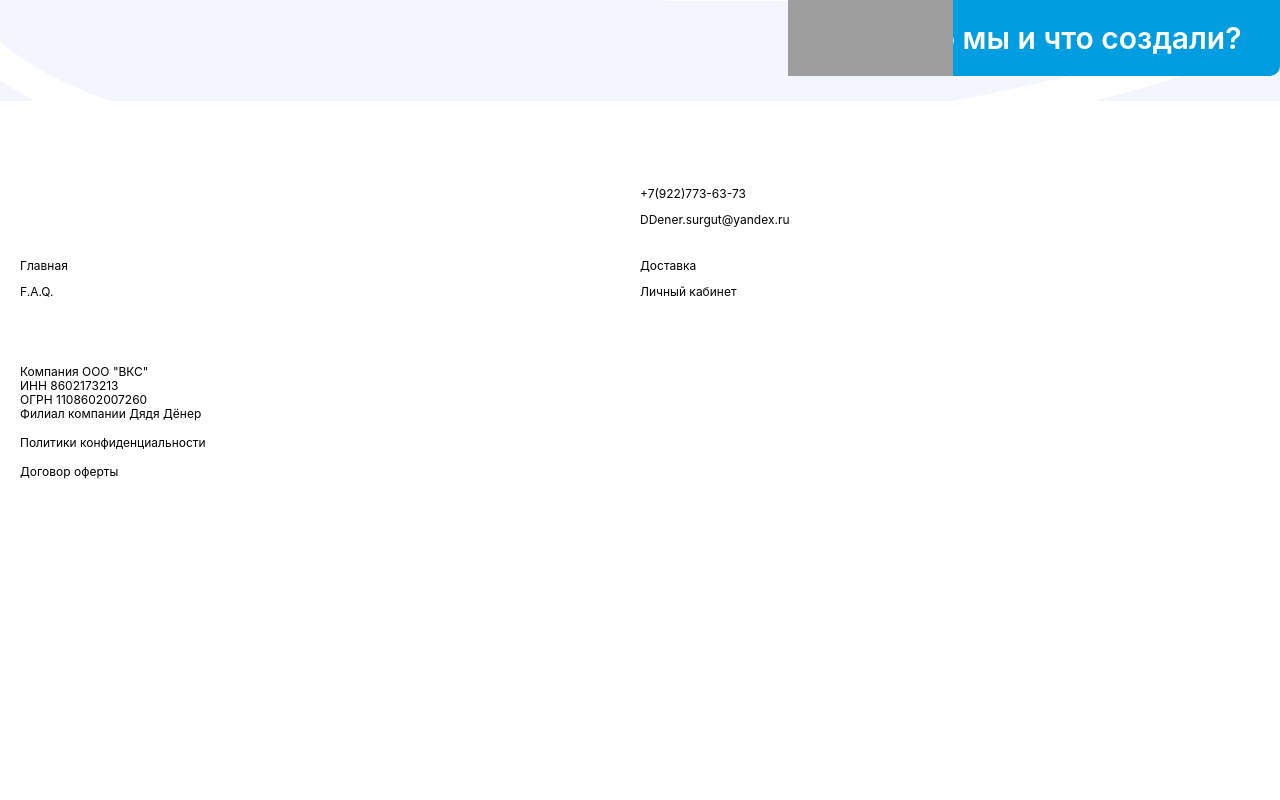
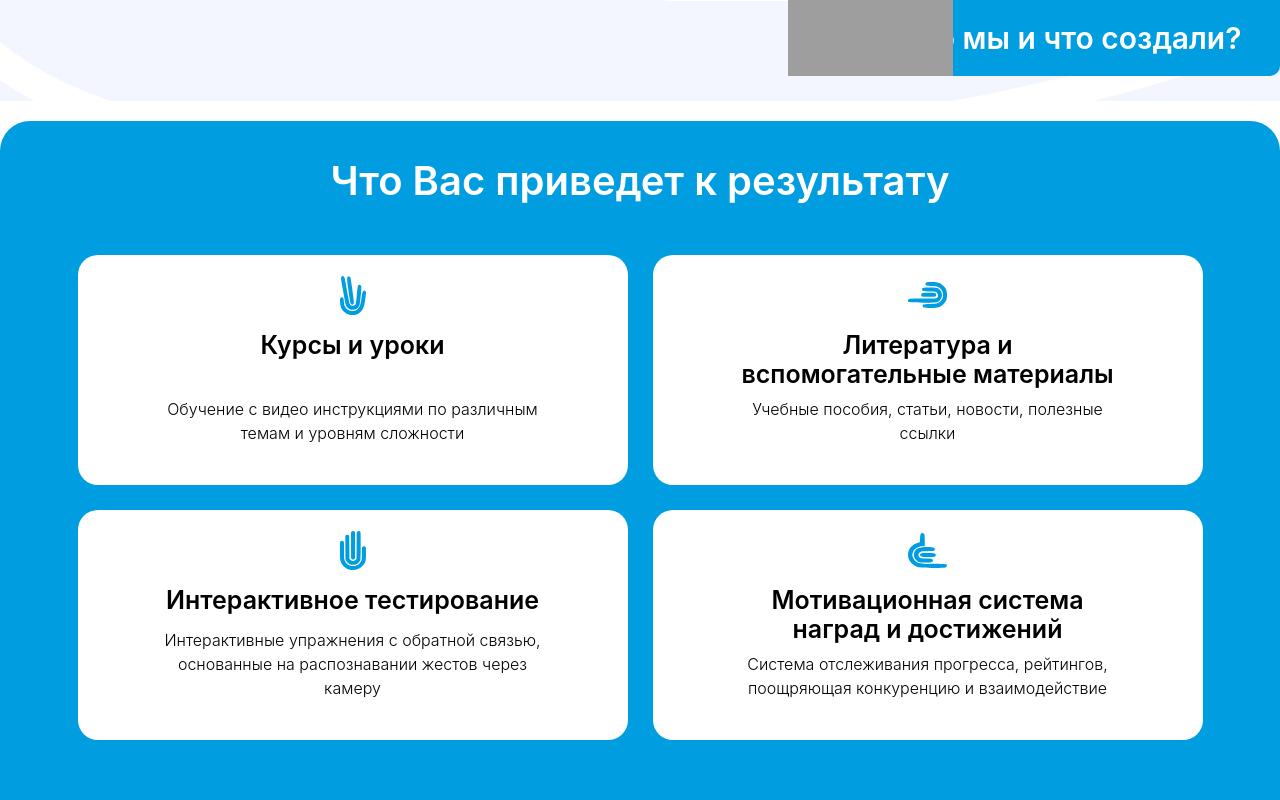
Before and after one commit to EgorVoronin06/ProjectGrant_gesture-location, a SvelteKit app in the folder frontend/: page / in a window 1280 px wide. Shown: the part 3260-4060 px from the top of the page. Before the commit the page ends 3784 px from the top, so only its background shows below. Built offline with nearby package versions, Linux system fonts and the light colour scheme; grey boxes are pictures that could not be loaded.

Commit message:
add LearningTool component

```diff
--- /dev/null
+++ b/frontend/src/lib/components/learningTools/LearningTools.svelte
@@ -0,0 +1,68 @@
+<script lang="ts">
+	import ToolCard from './ToolCard.svelte';
+
+	let props = $props();
+
+	let tools = [
+		{
+			title: 'Курсы и уроки',
+			description: 'Обучение с видео инструкциями по различным темам и уровням сложности',
+			icon: '/icons/courses.svg'
+		},
+		{
+			title: 'Литература и вспомогательные материалы',
+			description: 'Учебные пособия, статьи, новости, полезные ссылки',
+			icon: '/icons/literature.svg'
+		},
+		{
+			title: 'Интерактивное тестирование',
+			description:
+				'Интерактивные упражнения с обратной связью, основанные на распознавании жестов через камеру',
+			icon: '/icons/interactive.svg'
+		},
+		{
+			title: 'Мотивационная система наград и достижений',
+			description:
+				'Система отслеживания прогресса, рейтингов, поощряющая конкуренцию и взаимодействие',
+			icon: '/icons/motivation.svg'
+		}
+	];
+</script>
+
+<section class="learning-tools">
+	<div class="container learning-tools__containers">
+		<h2 class="section-title learning-tools__title">Что Вас приведет к результату</h2>
+		<div class="learning-tools__list tools">
+			{#each tools as tool}
+				<ToolCard {...tool} />
+			{/each}
+		</div>
+	</div>
+</section>
+
+<style>
+	.learning-tools {
+		width: 100%;
+		padding-top: 35px;
+		padding-bottom: 100px;
+
+		border-radius: 30px;
+		background-color: var(--color-primary);
+	}
+	.learning-tools__containers {
+		display: flex;
+		flex-direction: column;
+		align-items: center;
+	}
+
+	.learning-tools__title {
+		color: var(--color-white);
+	}
+
+	.tools {
+		display: grid;
+		grid-template-columns: 1fr 1fr;
+		gap: 25px;
+		padding: 0 25px;
+	}
+</style>
--- /dev/null
+++ b/frontend/src/lib/components/learningTools/ToolCard.svelte
@@ -0,0 +1,53 @@
+<script lang="ts">
+	let { title, description, icon } = $props();
+</script>
+
+<div class="card">
+	<div class="card__image">
+		<img src={icon} alt={title} />
+	</div>
+	<h3 class="card__title">{title}</h3>
+	<p class="card__description">{description}</p>
+</div>
+
+<style>
+	.card {
+		display: flex;
+		flex-direction: column;
+		align-items: center;
+		gap: 5px;
+		flex: 1;
+		height: 230px;
+		padding: 20px 80px 40px 80px;
+
+		background-color: var(--color-white);
+		border-radius: 20px;
+	}
+
+	.card__image {
+		display: flex;
+		align-items: center;
+		justify-content: center;
+		height: 40px;
+		margin-bottom: 11px;
+	}
+
+	.card__title {
+		max-width: 390px;
+
+		text-align: center;
+		font-size: 25px;
+		line-height: 1.15;
+		font-weight: 600;
+		/* color: var(--color-primary); */
+	}
+
+	.card__description {
+		max-width: 390px;
+		margin-top: auto;
+
+		font-size: 16px;
+		font-weight: 300;
+		text-align: center;
+	}
+</style>
--- a/frontend/src/routes/(app)/+page.svelte
+++ b/frontend/src/routes/(app)/+page.svelte
@@ -1,6 +1,7 @@
 <script lang="ts">
 	import About from '$lib/components/about/About.svelte';
 	import Benefit from '$lib/components/benefit/Benefit.svelte';
+	import LearningTools from '$lib/components/learningTools/LearningTools.svelte';
 	import Platform from '$lib/components/platform/Platform.svelte';
 	import Team from '$lib/components/team/Team.svelte';
 </script>
@@ -11,6 +12,7 @@
 	<Benefit />
 </div>
 <Team />
+<LearningTools />
 
 <style>
 	.content {
```
Also changed, not shown: frontend/static/icons/courses.svg (renamed from frontend/static/icons/cources.svg).
